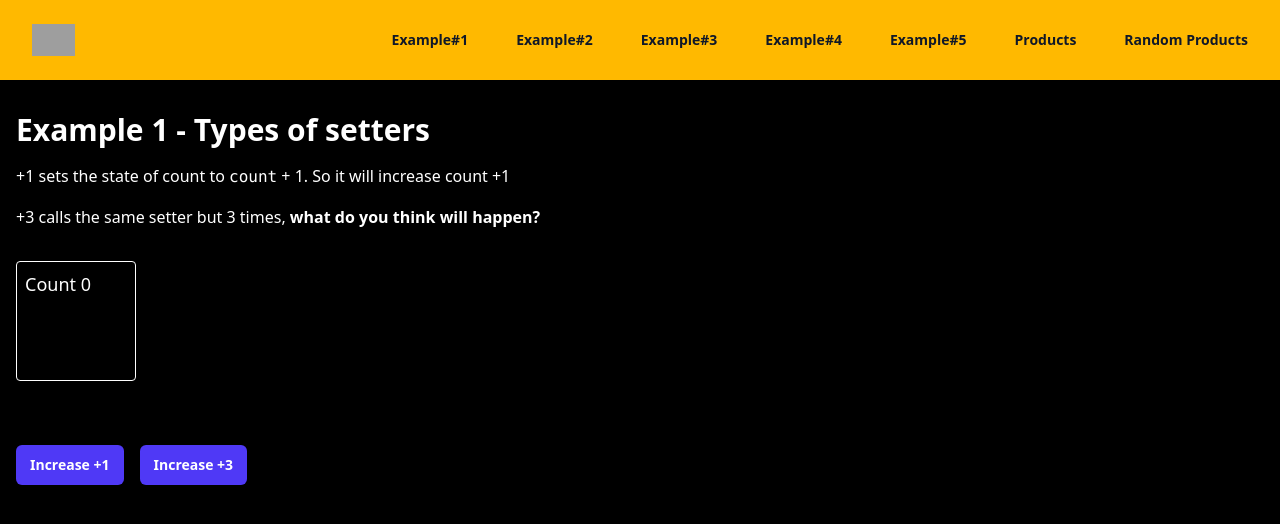
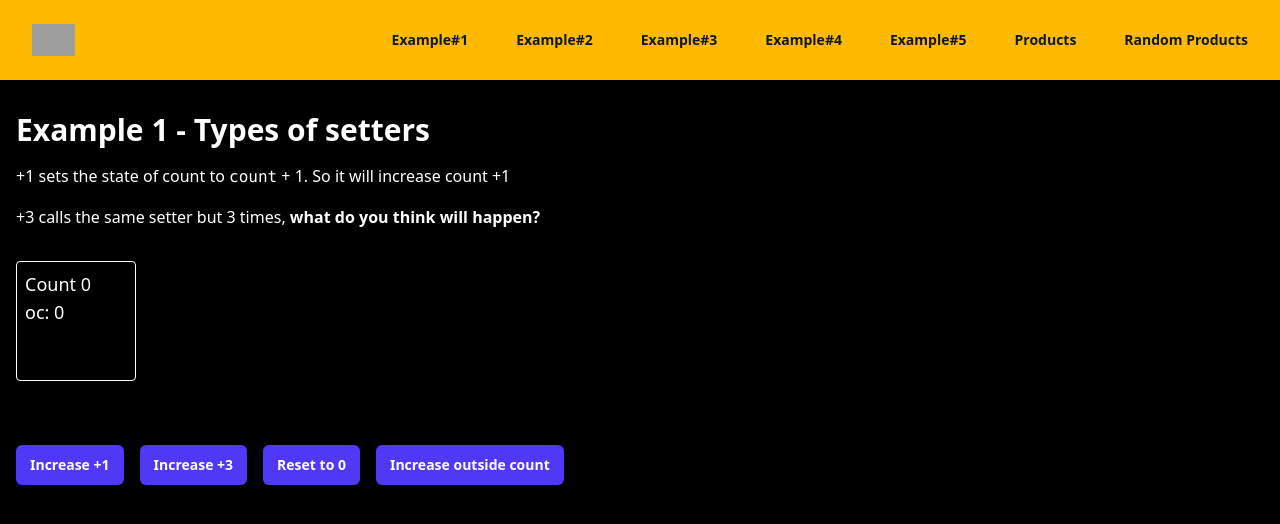
Before and after one commit to alvarouribe/preso-react-nextjs, a Next.js app: page /e1 in a window 1280 px wide. Shown: the top 524 px of the page. Built offline with nearby package versions, Linux system fonts and the light colour scheme; grey boxes are pictures that could not be loaded.

Commit message:
Added outsideCount non state variable

```diff
--- a/src/app/e1/page.tsx
+++ b/src/app/e1/page.tsx
@@ -2,8 +2,11 @@
 
 import { useState } from 'react';
 
+let outsideCount = 0;
+
 export default function Example1() {
   const [count, setCount] = useState(0);
+  console.log('I am a component that has rendered!');
 
   const increaseByOne = () => {
     console.log('Lets increase by 1!');
@@ -19,6 +22,16 @@ export default function Example1() {
     setCount(count + 1);
     setCount(count + 1);
   };
+
+  const resetToZero = () => {
+    setCount(0);
+  };
+
+  // This wont re-render the component but it will change the value of outsideCount
+  // next time we change a state inside the component
+  // it will use the new value of outsideCount
+  const increaseOutsideCount = () => (outsideCount += 1);
+
   return (
     <main>
       <section className="flex flex-col">
@@ -32,13 +45,16 @@ export default function Example1() {
           <strong>what do you think will happen?</strong>
         </p>
         <div className="mt-4 text-lg border p-2 rounded text-white size-30">
-          Count {count}
+          Count {count} <br />
+          oc: {outsideCount}
         </div>
 
         <div className="flex gap-4 mt-12">
           <button onClick={increaseByOne}>Increase +1</button>
 
           <button onClick={increaseByThree}>Increase +3</button>
+          <button onClick={resetToZero}>Reset to 0</button>
+          <button onClick={increaseOutsideCount}>Increase outside count</button>
         </div>
       </section>
     </main>
```
